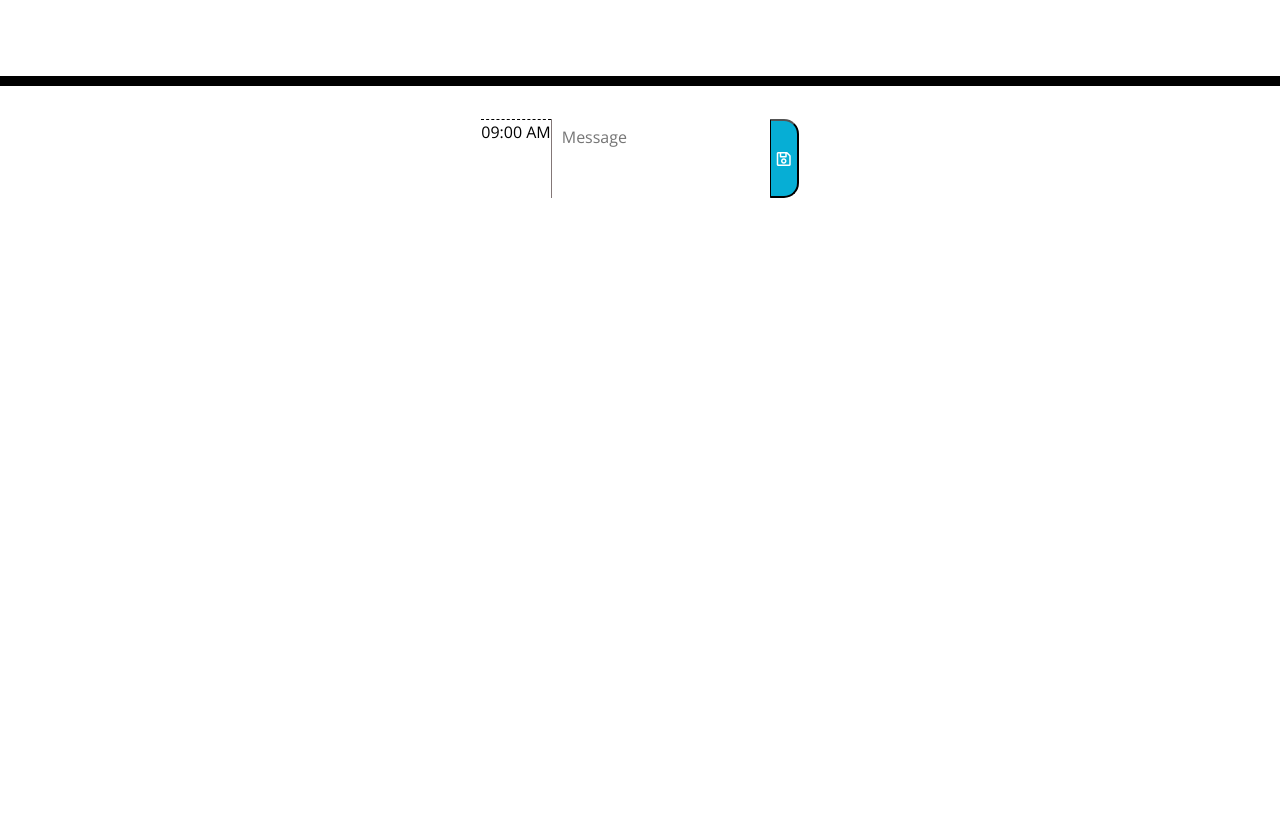
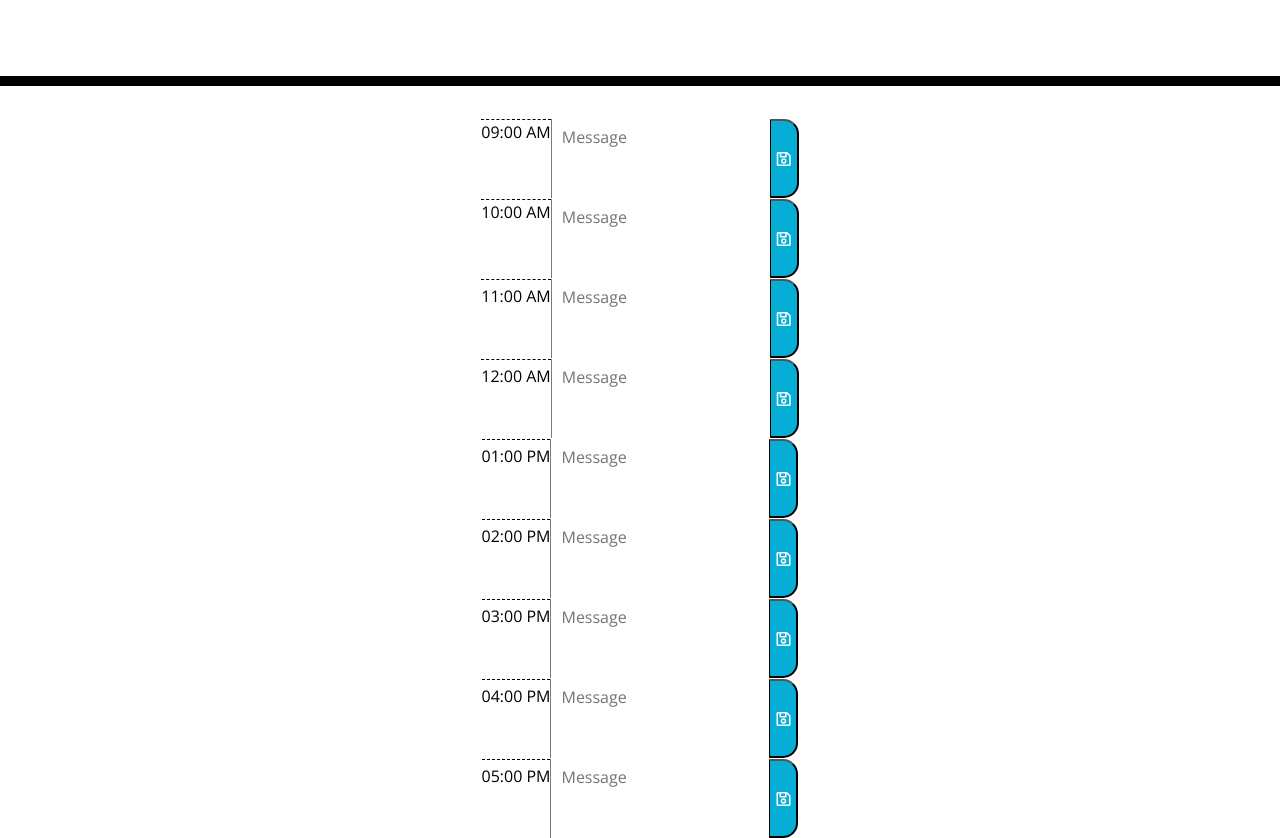
Before and after one commit to gcvarela21/plan.my.day, a plain HTML site: page index.html in a window 1280 px wide. Shown: the part 182-1020 px from the top of the page. Before the commit the page ends 800 px from the top, so only its background shows below. Drawn offline with nearby package versions, Linux system fonts and the light colour scheme; files whose address does not match are found by name.

Commit message:
setting up the time blocks for 9am to 5pm

```diff
--- a/index.html
+++ b/index.html
@@ -29,7 +29,61 @@
             <button class="saveBtn" type="submit"><i class="far fa-save"></i></button>
         </div>
 
+        <!-- Timeblock 2: 10:00am -->
+        <div class="row time-block justify-content-center" data-index="1">
+            <label class="hour pt-1" data-time="10">10:00 AM</label>
+            <textarea class="description" placeholder="Message"></textarea>
+            <button class="saveBtn" type="submit"><i class="far fa-save"></i></button>
+        </div>
 
+        <!-- Timeblock 3: 11:00am -->
+        <div class="row time-block justify-content-center" data-index="2">
+            <label class="hour pt-2" data-time="11">11:00 AM</label>
+            <textarea class="description" placeholder="Message"></textarea>
+            <button class="saveBtn" type="submit"><i class="far fa-save"></i></button>
+        </div>
+
+        <!-- Timeblock 4: 12:00am -->
+        <div class="row time-block justify-content-center" data-index="3">
+            <label class="hour pt-2" data-time="12">12:00 AM</label>
+            <textarea class="description" placeholder="Message"></textarea>
+            <button class="saveBtn" type="submit"><i class="far fa-save"></i></button>
+        </div>
+
+        <!-- Timeblock 5: 1:00pm -->
+        <div class="row time-block justify-content-center" data-index="4">
+            <label class="hour pt-2" data-time="13">01:00 PM</label>
+            <textarea class="description" placeholder="Message"></textarea>
+            <button class="saveBtn" type="submit"><i class="far fa-save"></i></button>
+        </div>
+
+        <!-- Timeblock 6: 2:00pm -->
+        <div class="row time-block justify-content-center" data-index="5">
+            <label class="hour pt-2" data-time="14">02:00 PM</label>
+            <textarea class="description" placeholder="Message"></textarea>
+            <button class="saveBtn" type="submit"><i class="far fa-save"></i></button>
+        </div>
+
+        <!-- Timeblock 7: 3:00pm -->
+        <div class="row time-block justify-content-center" data-index="6">
+            <label class="hour pt-2" data-time="15">03:00 PM</label>
+            <textarea class="description" placeholder="Message"></textarea>
+            <button class="saveBtn" type="submit"><i class="far fa-save"></i></button>
+        </div>
+
+        <!-- Timeblock 8: 4:00pm -->
+        <div class="row time-block justify-content-center" data-index="7">
+            <label class="hour pt-2" data-time="16">04:00 PM</label>
+            <textarea class="description" placeholder="Message"></textarea>
+            <button class="saveBtn" type="submit"><i class="far fa-save"></i></button>
+        </div>
+
+        <!-- Timeblock 9: 5:00pm -->
+        <div class="row time-block justify-content-center" data-index="8">
+            <label class="hour pt-2" data-time="17">05:00 PM</label>
+            <textarea class="description" placeholder="Message"></textarea>
+            <button class="saveBtn" type="submit"><i class="far fa-save"></i></button>
+        </div>
     </div>
     <script src="app.js"></script>
     <script src="https://cdnjs.cloudflare.com/ajax/libs/jquery/3.2.1/jquery.min.js"></script>
```
